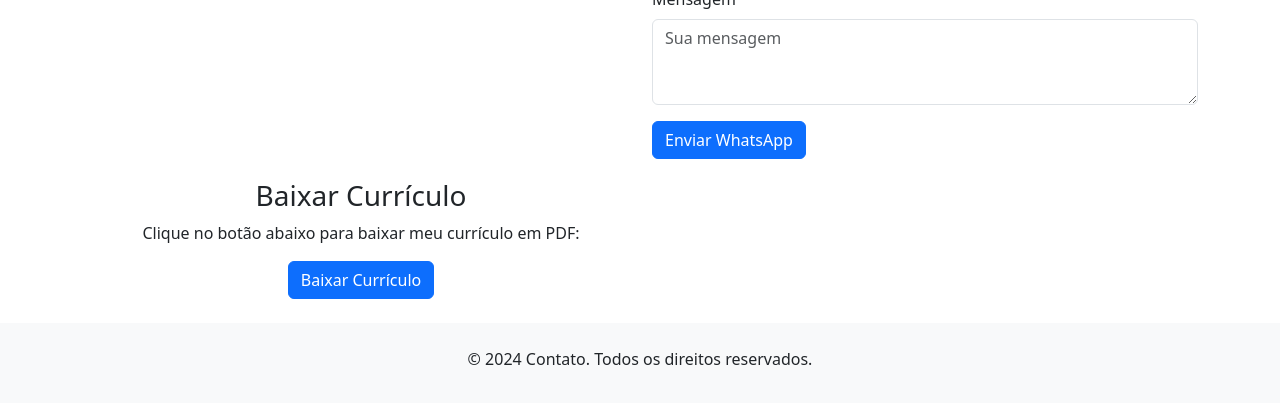
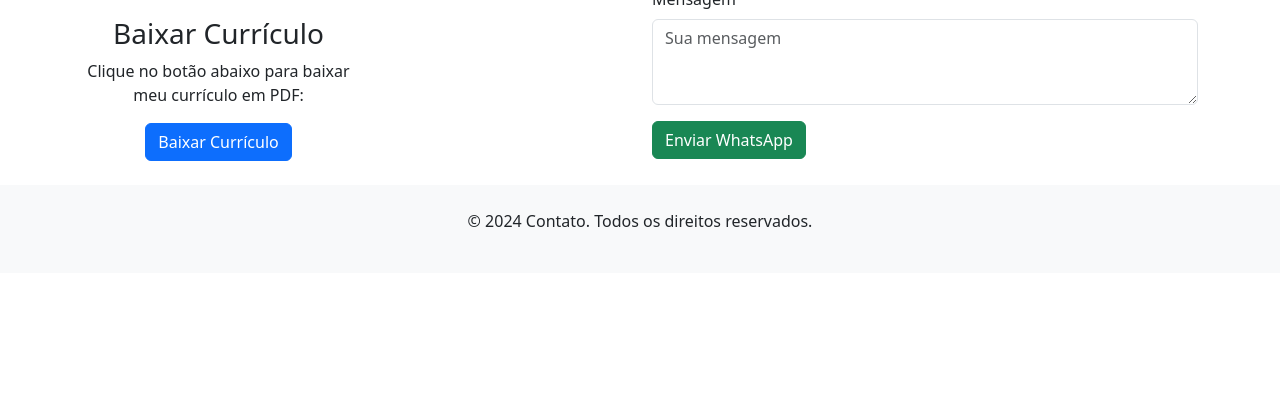
Before and after one commit to MatheusDevPro/interfa-e, a plain HTML site: page contato.html in a window 1280 px wide. Shown: the part 355-758 px from the top of the page. Drawn offline with nearby package versions, Linux system fonts and the light colour scheme.

Commit message:
Pagina contato no modulo botao ajustado

```diff
--- a/contato.html
+++ b/contato.html
@@ -61,6 +61,12 @@
                 <li><strong>GitHub:</strong> <a href="https://github.com/MatheusDevPro" target="_blank">github.com/MatheusDevPro</a></li>
                 <li><strong>LinkedIn:</strong> <a href="https://www.linkedin.com/in/matheus-dantas-rocha-2b550522a/" target="_blank">linkedin.com/in/matheusdantasrocha</a></li>
             </ul>
+                        <!-- Download CV Section -->
+            <div class="download-cv col-md-6">
+                <h3>Baixar Currículo</h3>
+                <p>Clique no botão abaixo para baixar meu currículo em PDF:</p>
+                <a href="curriculo.pdf" class="btn btn-primary" download>Baixar Currículo</a>
+            </div>
         </div>
         <div class="col-md-6">
             <h2>Entre em Contato</h2>
@@ -73,16 +79,12 @@
                     <label for="message" class="form-label">Mensagem</label>
                     <textarea class="form-control" id="message" rows="3" placeholder="Sua mensagem"></textarea>
                 </div>
-                <button type="button" class="btn btn-primary" id="contactButton">Enviar WhatsApp</button>
+                <button type="button" class="btn btn-success" id="contactButton">Enviar WhatsApp</button>
             </form>
         </div>
+
     </div>
-     <!-- Download CV Section -->
-     <div class="download-cv col-md-6">
-        <h3>Baixar Currículo</h3>
-        <p>Clique no botão abaixo para baixar meu currículo em PDF:</p>
-        <a href="curriculo.pdf" class="btn btn-primary" download>Baixar Currículo</a>
-    </div>
+
 </div>
 
 <!-- Footer -->
```
